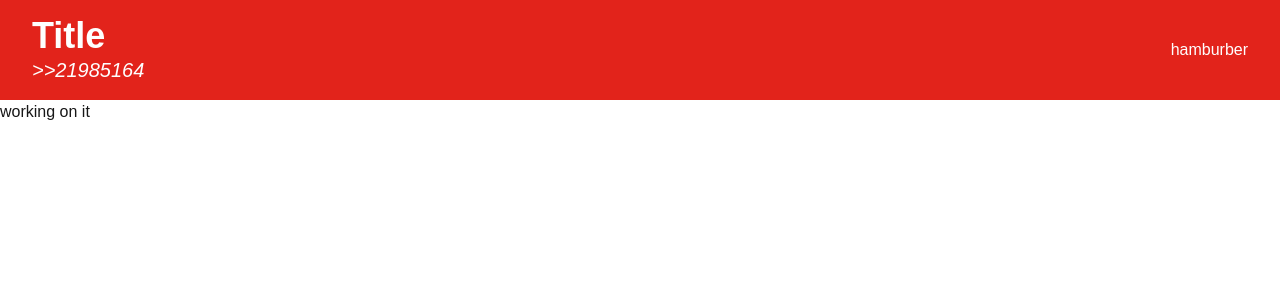
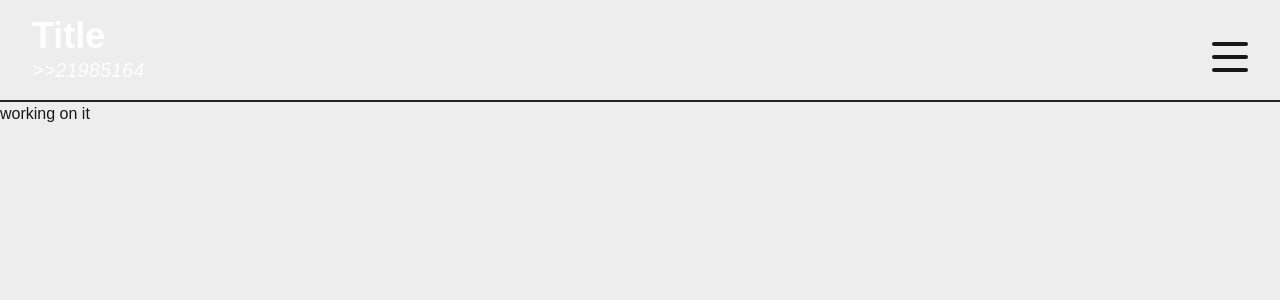
Before and after one commit to ml-sutton/cse3cwa_assignment1, a Next.js app in the folder code/: page / in a window 1280 px wide. Shown: the top 300 px of the page. Built offline with nearby package versions, Linux system fonts and the light colour scheme.

Commit message:
finished work on and navbar, title is TBH

```diff
--- a/code/src/app/globals.css
+++ b/code/src/app/globals.css
@@ -1,7 +1,7 @@
 @import "tailwindcss";
 
 :root {
-  --background: #ffffff;
+  --background: #ededed;
   --foreground: #171717;
 }
 
@@ -14,7 +14,7 @@
 
 @media (prefers-color-scheme: dark) {
   :root {
-    --background: #0a0a0a;
+    --background: #444444;
     --foreground: #ededed;
   }
 }
@@ -27,11 +27,60 @@ body {
 
 .bg-latrobe-light {
   background-color: #e2231b;
+
 }
 
-.bg-latrobe-dark {
+.bg-latrobe-dark-header {
   background-color: #242424;
 }
+
+.hamburger-label {
+  display: inline-flex;
+  flex-direction: column;
+  justify-content: space-around;
+  width: 36px;
+  height: 30px;
+  cursor: pointer;
+  user-select: none;
+}
+
+.hamburger-box {
+  display: flex;
+  flex-direction: column;
+  justify-content: space-between;
+  height: 100%;
+  width: 100%;
+}
+
+.hamburger-bar {
+  display: block;
+  height: 4px;
+  background-color: var(--foreground);
+  border-radius: 2px;
+  transition: transform 0.3s ease, opacity 0.3s ease;
+  /* No absolute/relative positioning here */
+}
+
+/* Spacing bars evenly */
+.bar-top,
+.bar-mid,
+.bar-bottom {
+  width: 100%;
+}
+
+/* Checkbox hidden, so let's target based on checked state */
+input[type="checkbox"]:checked+label .bar-top {
+  transform: translateY(12.5px) rotate(45deg);
+}
+
+input[type="checkbox"]:checked+label .bar-mid {
+  opacity: 0;
+}
+
+input[type="checkbox"]:checked+label .bar-bottom {
+  transform: translateY(-12.5px) rotate(-45deg);
+}
+
 
 .fg-latrobe-light {
   color: #fefefe;
@@ -40,3 +89,12 @@ body {
 .fg-latrobe-dark {
   color: #fefefe;
 }
+
+
+.bg-latrobe-dark-footer {
+  background-color: #242424;
+}
+
+.bg-latrobe-light-footer {
+  background-color: #e2231b;
+}
--- a/code/src/components/global/header/hamburgerMenu/hamburgerButton.tsx
+++ b/code/src/components/global/header/hamburgerMenu/hamburgerButton.tsx
@@ -1,6 +1,6 @@
 "use client"
 
-import { useState } from "react"
+import React, { ChangeEvent, useState } from "react"
 
 interface HamburgerButtonPropTypes {
   isOpen: boolean,
@@ -8,12 +8,21 @@ interface HamburgerButtonPropTypes {
 }
 
 export const HamburgerButton: React.FC<HamburgerButtonPropTypes> = ({ isOpen, changeState }) => {
+  const handleHamburgerOpen = (event: ChangeEvent<HTMLInputElement>) => {
+    changeState((prev) => prev = event.target.checked)
+  }
+  return (
 
-  return (
-    <div className="flex justify-center items-center w-full h-full" onClick={(_) => { changeState((prev) => prev = !isOpen) }}>
-      <div className="">
-        hamburber
-      </div>
+
+    <div className=" ">
+      <input type="checkbox" name="hamburgerMenu" id="hamburgerMenu" className="hidden" checked={isOpen} onChange={handleHamburgerOpen} />
+      <label htmlFor="hamburgerMenu" className="hamburger-label">
+        <div className="hamburger-box">
+          <span className="hamburger-bar bar-top"></span>
+          <span className="hamburger-bar bar-mid"></span>
+          <span className="hamburger-bar bar-bottom"></span>
+        </div>
+      </label>
     </div>
   )
 }
--- a/code/src/components/global/header/hamburgerMenu/hamburgerLink.tsx
+++ b/code/src/components/global/header/hamburgerMenu/hamburgerLink.tsx
@@ -1,4 +1,6 @@
+import { ThemeContext } from "@/utils/theme/context/ThemeContext"
 import Link from "next/link"
+import { useContext } from "react"
 
 interface HamburgerLinkPropTypes {
   name: string
@@ -6,9 +8,10 @@ interface HamburgerLinkPropTypes {
 }
 
 export const HamburgerLink: React.FC<HamburgerLinkPropTypes> = ({ name, href }) => {
+  const theme = useContext(ThemeContext);
+  const themedStyles = theme == null ? "bg-latrobe-dark-header fg-latrobe-dark border-[#e2231b]" : theme == "light" ? "bg-latrobe-light-header fg-latrobe-light border-b-2 border-[#242424]" : "bg-latrobe-dark-header fg-latrobe-dark border-[#e2231b] border-b-2"
   return (
-
-    <div className="py-4 px-4 bg-[#e2231b] w-full text-center border-l-2 border-b-2 border-[#242424] text-[#fefefe]">
+    <div className={`py-4 px-4 w-full text-center border-l-2 border-b-2 ${themedStyles }`}>
       <Link href={href}>{name}</Link>
     </div>
   )
--- a/code/src/components/global/header/header.tsx
+++ b/code/src/components/global/header/header.tsx
@@ -8,8 +8,9 @@ import { ThemeContext } from "@/utils/theme/context/ThemeContext"
 
 export const Header: React.FC = () => {
   const theme = useContext(ThemeContext);
+  const themedStyles = theme == "dark" ? "bg-latrobe-dark-header fg-latrobe-dark border-[#e2231b] border-b-2" : theme == "light" ? "bg-latrobe-light-header fg-latrobe-light border-b-2 border-[#242424]" : "bg-latrobe-dark-header fg-latrobe-dark border-[#e2231b] border-b-2";
   return (
-    <div className={`w-screen flex justify-end px-8 py-4 ${theme == "dark" ? "bg-latrobe-dark fg-latrobe-dark" : theme == "light" ? "bg-latrobe-light fg-latrobe-light" : "bg-latrobe-dark fg-latrobe-dark"} `}>
+    <div className={`w-screen flex justify-end px-8 py-4 ${themedStyles}`}>
       <TitleCard />
       <Navbar />
 
--- a/code/src/components/global/header/navbar.tsx
+++ b/code/src/components/global/header/navbar.tsx
@@ -9,10 +9,11 @@ export const Navbar: React.FC = () => {
 
   return (
     <div className="">
-      <HamburgerButton isOpen={hamburgerState} changeState={setHamburgerState} />
+      <div className="flex justify-center items-center w-full h-full">
+        <HamburgerButton isOpen={hamburgerState} changeState={setHamburgerState} />
+      </div>
       <div className="absolute right-0">
         <HamburgerMenu isOpen={hamburgerState} />
-
       </div>
     </div>
   )
--- a/code/src/hooks/useTheme.ts
+++ b/code/src/hooks/useTheme.ts
@@ -4,15 +4,13 @@ import { useEffect, useMemo, useState } from "react"
 
 export const UseTheme = () => {
   const detectedTheme = DetectDefaultTheme();
-  const [currentTheme, setTheme] = useState<Theme>(detectedTheme ? "dark" : "light");
+  const [currentTheme, setTheme] = useState<Theme>(detectedTheme == null ? "dark" : detectedTheme ? "dark" : "light");
   return [currentTheme, setTheme];
 }
 
 // detects the default browser theme. I could put some silly malicious code in here :3c
 const DetectDefaultTheme = () => {
-  if (typeof window == "undefined") {
-    return;
-  }
+  if (typeof window !== 'undefined') {
     const getTheme = () => window.matchMedia("(prefers-color-scheme: dark)").matches;
     const [isDarkTheme, setIsDarkTheme] = useState(getTheme());
     const eventListenerLambda = (event: MediaQueryListEvent) => {
@@ -23,6 +21,7 @@ const DetectDefaultTheme = () => {
       mediaQuery.addEventListener("change", eventListenerLambda);
       return () => mediaQuery.removeEventListener("change", eventListenerLambda);
     }, [])
-
     return isDarkTheme;
   }
+  return null
+}
```
Lines whose indentation alone changed are shown as unchanged.
